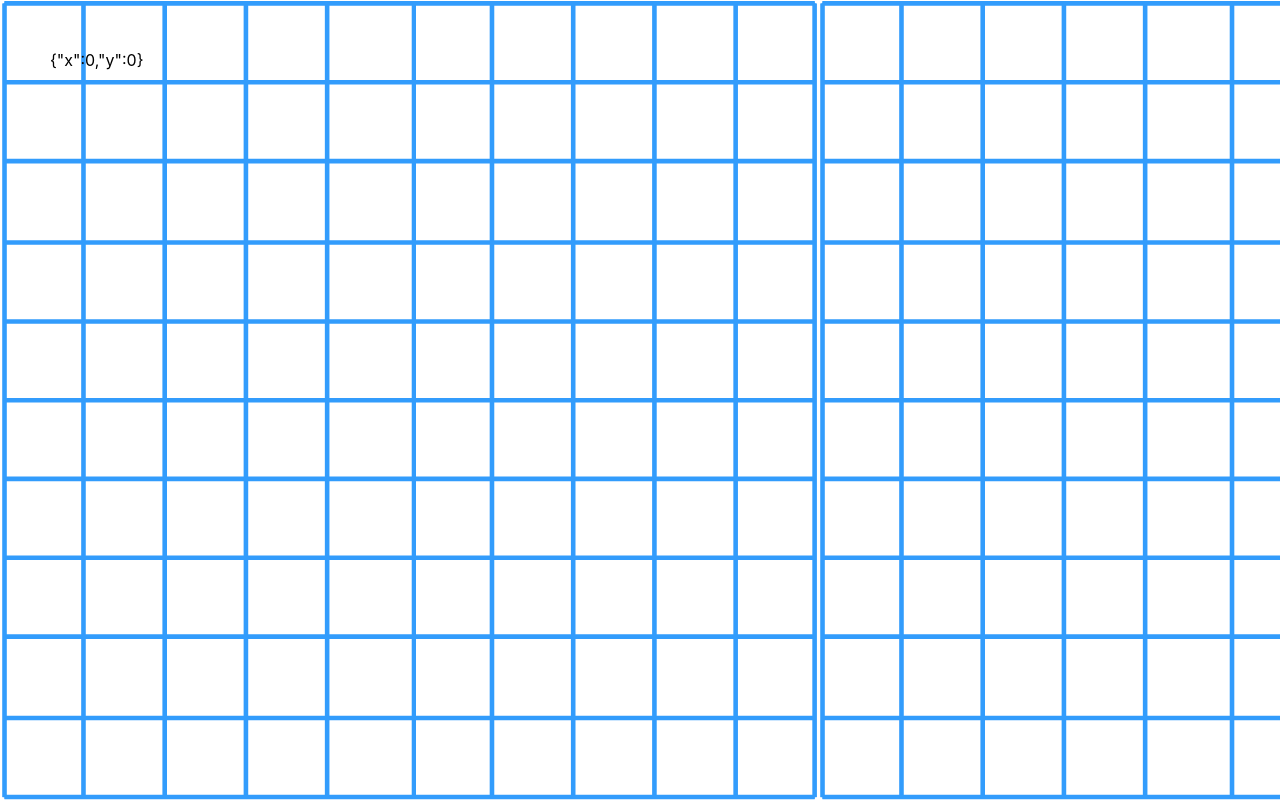
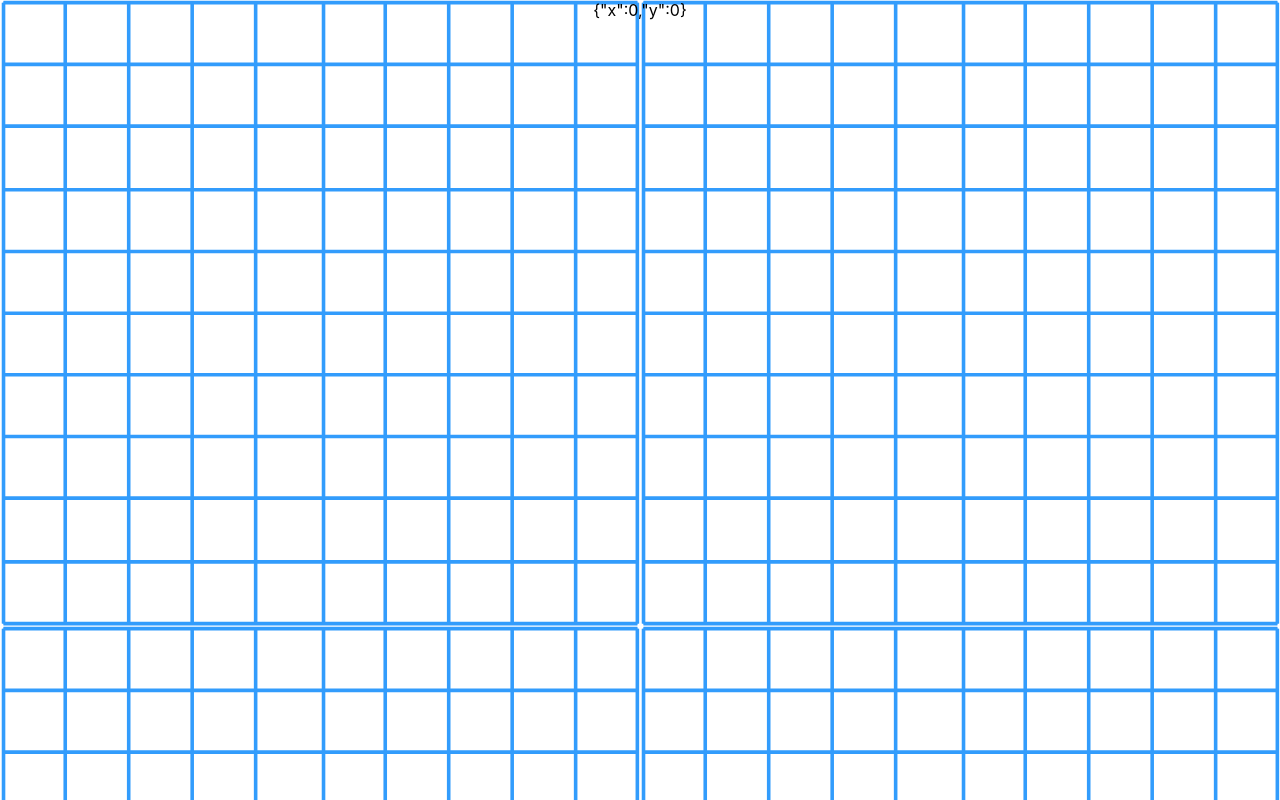
Before and after one commit to Firecommit/firecommit-indoormap, a React (Create React App) app in the folder web/: page / in a window 1280 px wide. Built offline with nearby package versions, Linux system fonts and the light colour scheme.

Commit message:
feat(usePinchPos): add usePinchPos hook

```diff
--- a/web/src/App.tsx
+++ b/web/src/App.tsx
@@ -1,11 +1,11 @@
 import React from 'react';
 import './App.css';
-import { UsePanScaleExample } from './components/usePanScaleExample';
+import { UsePinchPosExample } from './components/usePinchPosExample';
 
 export const App = () => {
   return (
     <div className="App">
-      <UsePanScaleExample />
+      <UsePinchPosExample />
     </div>
   );
 };
--- /dev/null
+++ b/web/src/components/usePinchPosExample.tsx
@@ -0,0 +1,21 @@
+import React, { useRef } from 'react';
+import Grid from '../resources/grid.svg';
+import { usePinchPos } from '../hooks/usePinchPos';
+
+export const UsePinchPosExample = () => {
+  const ref = useRef<HTMLDivElement | null>(null);
+  const pinchPos = usePinchPos(ref);
+
+  return (
+    <div
+      ref={ref}
+      style={{
+        height: '100vh',
+        backgroundImage: `url(${Grid})`,
+        backgroundSize: '50%',
+      }}
+    >
+      <span>{JSON.stringify(pinchPos)}</span>
+    </div>
+  );
+};
--- /dev/null
+++ b/web/src/hooks/usePinchPos.ts
@@ -0,0 +1,26 @@
+import { RefObject, useState } from 'react';
+import { Point } from '../types/Point';
+import { useEventListener } from './useEventListener';
+
+export const usePinchPos = (ref: RefObject<HTMLElement | null>) => {
+  const [pos, setPos] = useState<Point>({ x: 0, y: 0 });
+
+  const getMidPoint = (p1: Point, p2: Point): Point => {
+    return {
+      x: (p1.x + p2.x) / 2,
+      y: (p1.y + p2.y) / 2,
+    };
+  };
+
+  useEventListener(ref, 'touchstart', (e) => {
+    e.preventDefault();
+
+    if (e.touches.length < 2) return { x: 0, y: 0 };
+
+    const p1 = { x: e.touches[0].pageX, y: e.touches[0].pageY };
+    const p2 = { x: e.touches[1].pageX, y: e.touches[1].pageY };
+    setPos(getMidPoint(p1, p2));
+  });
+
+  return pos;
+};
```
